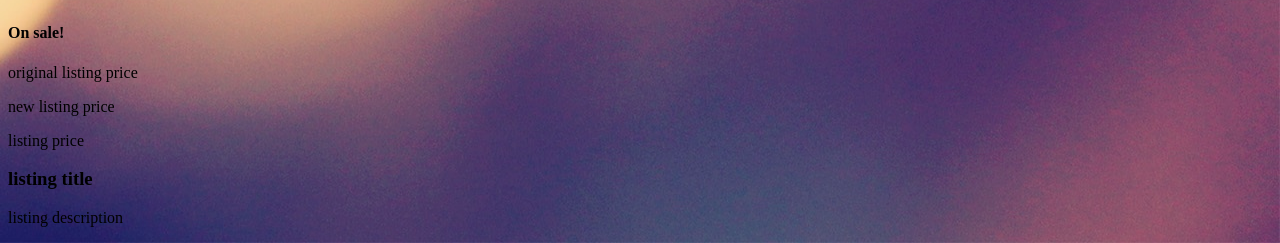
After one commit to vondirath/STRIK, a Django app: template STRIK/app/templates/app/item_page_view.html in a window 1280 px wide. The commit adds this page. Shown: the part 1109-1352 px from the top of the page. Run offline with Django 3.2, Linux system fonts and the light colour scheme; the template is opened without the code that fills it, so the values that code supplies are empty.

Commit message:
docs added template

```diff
--- /dev/null
+++ b/STRIK/app/templates/app/item_page_view.html
@@ -0,0 +1,21 @@
+{% extends 'app/layout.html' %}
+{% block content %}
+<!-- IF IS FEATURED = TRUE -->
+<h1>FEATURED TAG</h1>
+
+<!-- Use large image file name -->
+<img src="url to image" alt="post title" />
+
+<span class="item_price_list">
+<!-- IF SALE PRICE -->
+    <h4>On sale!</h4>
+    <p class="item_sale_price">original listing price</p>
+    <p class="item_regular_price">new listing price</p>
+<!-- ELSE NO SALE PRICE -->
+    <p class="item_regular_price">listing price</p>
+<!--endif-->
+</span>
+
+<h3>listing title</h3>
+<p>listing description</p>
+{% endblock %}
```
Also changed, not shown: STRIK/app/templates/app/main_each_post.html (+6 -4 lines).
